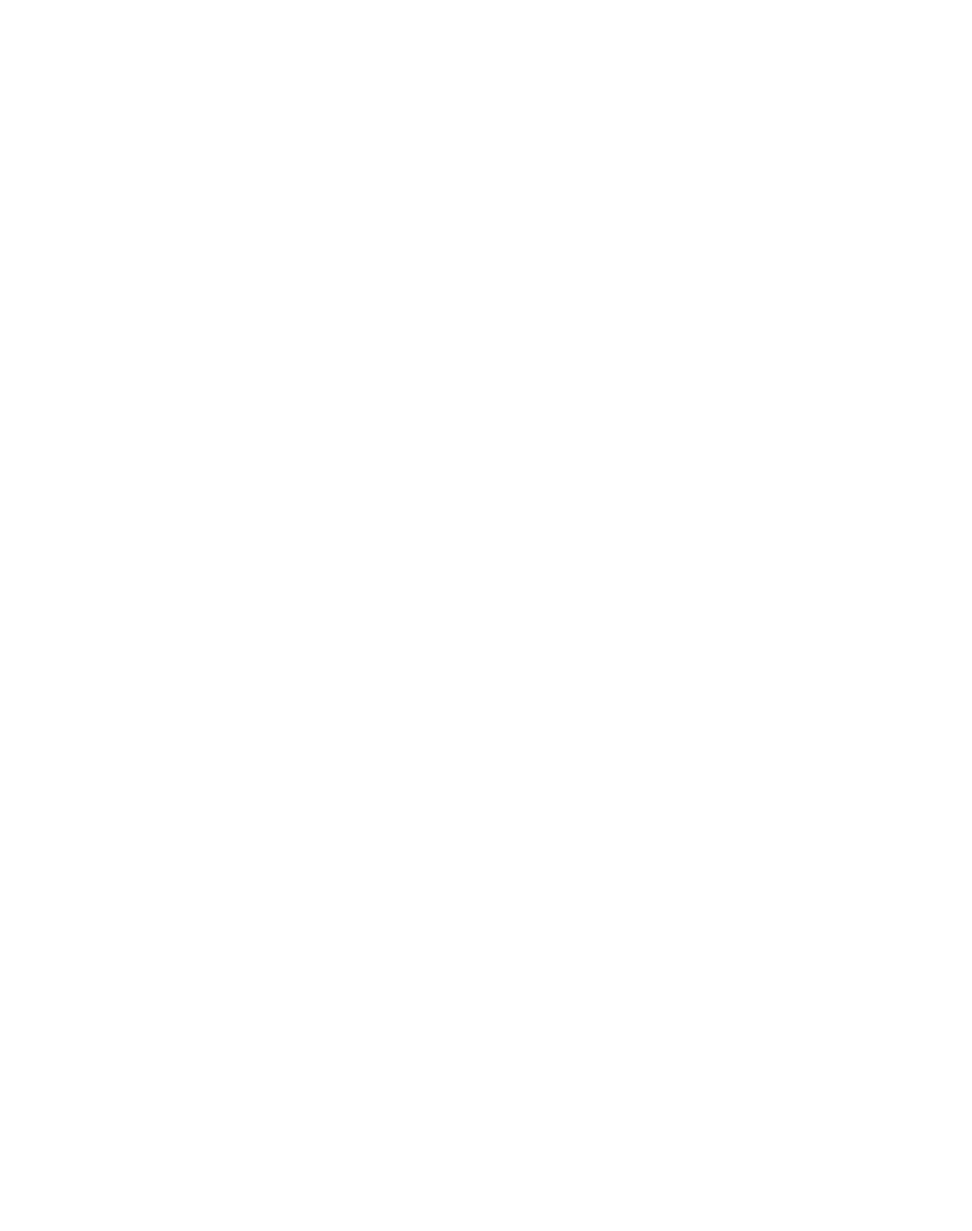
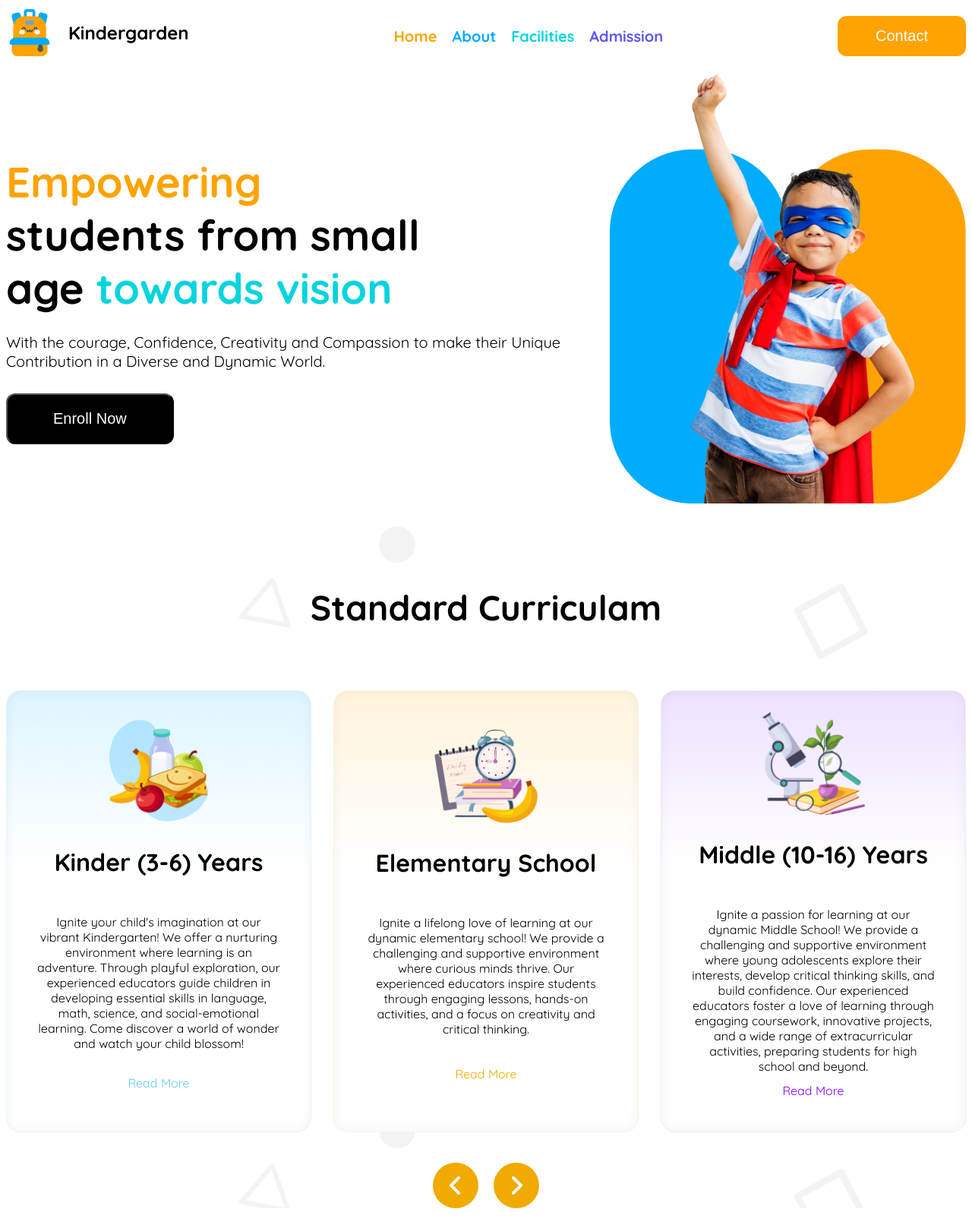
Before and after one commit to abdullahankon/kindergarden, a plain HTML site: page index.html in a window 1280 px wide. Shown: the whole page at 76% size. Before the commit the page ends 800 px from the top, so only its background shows below. Drawn offline with Linux system fonts and the light colour scheme.

Commit message:
added few sections and responsive for mobile device

```diff
--- a/Styles/home.css
+++ b/Styles/home.css
@@ -0,0 +1,207 @@
+@import url('https://fonts.googleapis.com/css2?family=Quicksand:wght@300..700&display=swap');
+body{
+    font-family: "Quicksand";
+}
+section{
+    max-width: 1440px;
+    margin: 30px auto;
+}
+/* shared styles */
+.display-flex{
+    display: flex;
+}
+/* navbar styles */
+header{
+    max-width: 1440px;
+    margin: 0px auto;
+    margin-bottom: 30px;
+}
+.navbar{
+    margin: 0px auto;
+    max-width: 1440px;
+    justify-content: space-between;
+    align-items: center;
+}
+.navbar ul{
+    list-style-type: none;
+    gap: 20px;
+    font-size: 1.25rem;
+    font-weight: bold;
+    cursor: pointer;
+}
+.left-nav{
+    justify-content: center;
+    align-items: center;
+    gap: 20px;
+    padding-bottom: 10px;
+}
+.contact-btn{
+    padding: 15px 50px;
+    font-size: 1.25rem;
+    background-color: #FEA301;
+    color: white;
+    border: none;
+    border-radius: 12px;
+}
+.btn-mobile{
+    display: none;
+}
+/* banner styles */
+.banner{
+    align-items: center;
+    justify-content: space-between;
+    gap: 50px;
+}
+.banner-image{
+    width: 470px;
+}
+.banner-title{
+    font-size: 3.5rem;
+    font-weight: bold;
+    margin-bottom: 24px;
+}
+.banner-desc{
+    font-size: 1.25rem;
+    margin-bottom: 30px;
+}
+.enroll-btn{
+    border-radius: 12px;
+    background-color: black;
+    color:white;
+    padding: 20px 60px;
+    font-size: 1.25rem;
+}
+/* standard section styles */
+.standard{
+    align-items: center;
+    text-align: center;
+    background-image: url(../assets/bg.png);
+    padding-top: 40px;
+    justify-content: center;
+}
+.card-container{
+    display: grid;
+    grid-template-columns: repeat(3,1fr);
+    gap: 29px;
+    margin-bottom: 40px;
+}
+.section-title{
+    font-size: 2.875rem;
+    margin-bottom: 80px;
+}
+.cards{
+    height: 480px;
+    display: flex;
+    flex-direction: column;
+    border-radius: 19px;
+    padding: 50px 40px;
+    justify-content: center;
+    align-items: center;
+    box-shadow: inset 0 0 15px rgba(0, 0, 0, 0.05)
+}
+.cards img{
+    height: 136px;
+    width: 136px;
+}
+.kinder{
+    background: rgb(222,245,255);
+    background: linear-gradient(180deg, rgba(222,245,255,1) 0%, rgba(255,255,255,1) 40%);
+    border: 1px solid #DEF5FF;
+}
+.elementary {
+    background: rgb(255,244,220);
+    background: linear-gradient(180deg, rgba(255,244,220,1) 0%, rgba(255,255,255,1) 40%);
+    border: 1px solid #FFF4DC;
+  }
+
+.middle {
+    background: rgb(238,225,255);
+    background: linear-gradient(180deg, rgba(238,225,255,1) 0%, rgba(255,255,255,1) 40%);
+    border: 1px solid #F2E8FF;
+  }
+.card-title{
+    font-size: 2rem;
+    font-weight: bold;
+    margin-bottom: 33px;
+}
+.card-desc{
+    height: 200px;
+}
+.read-btn{
+    border: none;
+    background-color: none;
+}
+.blue{
+    color: #64C8FF;
+}
+.orange{
+    color: #F0AA00;
+}
+.purple{
+    color: #8700FF;
+}
+.arrow-icon-container{
+    gap: 20px;
+    margin: 0px auto;
+    justify-content: center;
+    align-items: center;
+}
+.arrow-icon{
+    display:flex ;
+    justify-content: center;
+    align-items: center;
+    height: 60px;
+    width: 60px;
+    border-radius: 50px;
+    background-color: #F0AA00;
+    color: white;
+    font-size: 2rem;
+}
+/* responsive medium styles */
+@media screen and (max-width:576px) {
+    body{
+        margin: 0px auto;
+    }
+    .navbar{
+        justify-content: space-between;
+        align-items: center;
+        margin: 0px;
+        padding: 10px 16px;
+        border: 1px solid #FEA301;
+    }
+    .navbar ul,.contact-btn{
+        display: none;
+    }
+    .btn-mobile{
+        display: block;
+        font-size: 1.75rem;
+    }
+    .logo-title{
+        display: none;
+    }
+    .banner{
+        flex-direction: column-reverse;
+        text-align: center;
+    }
+    .banner-image{
+        width:90%;
+    }
+    .banner-content{
+        width: calc(100% - 20px)
+    }
+    .banner-title{
+        font-size: 2rem;
+    }
+    .banner-desc{
+        font-size: 0.825rem;
+    }
+    .card-container{
+        grid-template-columns: 1fr;
+        gap: 20px;
+        padding: 20px;
+    }
+    .card-desc{
+        overflow: hidden;
+        text-overflow: ellipsis;
+    }
+}
--- a/index.html
+++ b/index.html
@@ -4,14 +4,65 @@
     <meta charset="UTF-8">
     <meta name="viewport" content="width=device-width, initial-scale=1.0">
     <title>Kindergarden School</title>
+    <link rel="stylesheet" href="Styles/home.css">
+    <script src="https://kit.fontawesome.com/8a60ea5289.js" crossorigin="anonymous"></script>
 </head>
 <body>
     <header>
-        <nav>
-
+        <nav class="display-flex navbar">
+            <div class="left-nav display-flex">
+                <img src="assets/logo.png" alt="Kindergarden" class="logo">
+                <h1 class="logo-title">Kindergarden</h1>
+            </div>
+            <ul class="display-flex">
+                <li class="menu-items" style="color: #FEA301;">Home</li>
+                <li class="menu-items" style="color: #01ACFD;">About</li>
+                <li class="menu-items" style="color: #05D4DF;">Facilities</li>
+                <li class="menu-items" style="color: #5D58EF;">Admission</li>
+            </ul>
+            <button class="contact-btn">Contact</button>
+            <div class="btn-mobile"><i class="fa-solid fa-bars"></i></div>
         </nav>
+        <div class="banner display-flex">
+            <div class="banner-content">
+                <h1 class="banner-title"><span style="color: #FEA301;">Empowering</span> <br>
+                    students from small <br> age <span style="color: #05D4DF;">towards vision</span>
+                </h1>
+                <p class="banner-desc">With the courage, Confidence, Creativity and Compassion to make their Unique Contribution in a Diverse and Dynamic World.</p>
+                <button class="enroll-btn">Enroll Now</button>
+            </div>
+            <img src="assets/hero-kids.png" alt="hero-kids" class="banner-image">
+        </div>
     </header>
     <main>
+        <section class="standard">
+            <h1 class="section-title">Standard Curriculam</h1>
+            <div class="card-container">
+                <div class="cards kinder">
+                    <img src="assets/kinder.png" alt="kinder">
+                    <h3 class="card-title">Kinder (3-6) Years</h3>
+                    <p class="card-desc">Ignite your child's imagination at our vibrant Kindergarten! We offer a nurturing environment where learning is an adventure. Through playful exploration, our experienced educators guide children in developing essential skills in language, math, science, and social-emotional learning. Come discover a world of wonder and watch your child blossom!</p>
+                    <p class="read-btn blue">Read More</p>
+                </div>
+                <div class="cards elementary">
+                    <img src="assets/elementary.png" alt="Elementary School">
+                    <h3 class="card-title">Elementary School</h3>
+                    <p class="card-desc">Ignite a lifelong love of learning at our dynamic elementary school! We provide a challenging and supportive environment where curious minds thrive. Our experienced educators inspire students through engaging lessons, hands-on activities, and a focus on creativity and critical thinking.</p>
+                    <p class="read-btn orange">Read More</p>
+                </div>
+                <div class="cards middle">
+                    <img src="assets/middle.png" alt="middle school">
+                    <h3 class="card-title">Middle (10-16) Years</h3>
+                    <p class="card-desc">Ignite a passion for learning at our dynamic Middle School! We provide a challenging and supportive environment where young adolescents explore their interests, develop critical thinking skills, and build confidence. Our experienced educators foster a love of learning through engaging coursework, innovative projects, and a wide range of extracurricular activities, preparing students for high school and beyond.</p>
+                    <p class="read-btn purple">Read More</p>
+                </div>
+            </div>
+            <div class="arrow-icon-container display-flex">
+                <div class="arrow-icon"><i class="fa-solid fa-angle-left"></i>
+                </div>
+                <div class="arrow-icon"><i class="fa-solid fa-angle-right"></i></div>
+            </div>
+        </section>
 
     </main>
     <footer>
```
